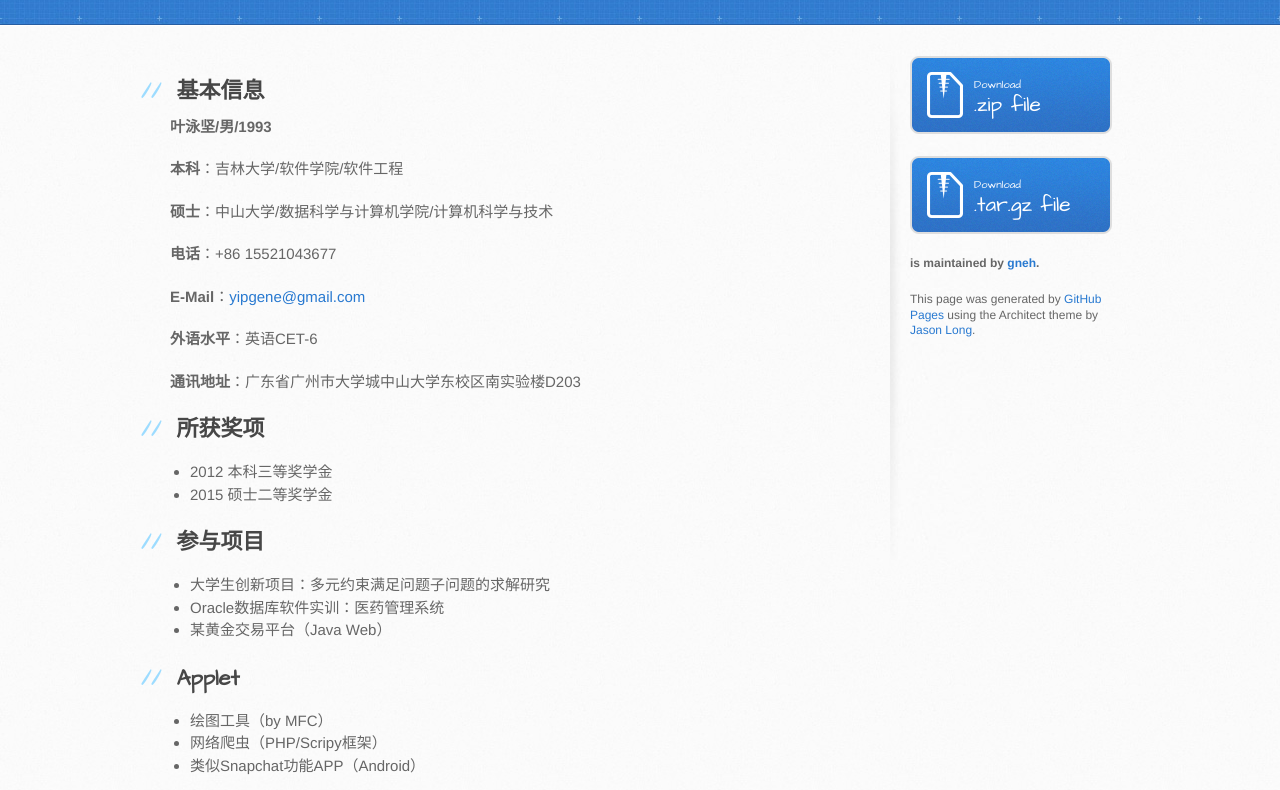
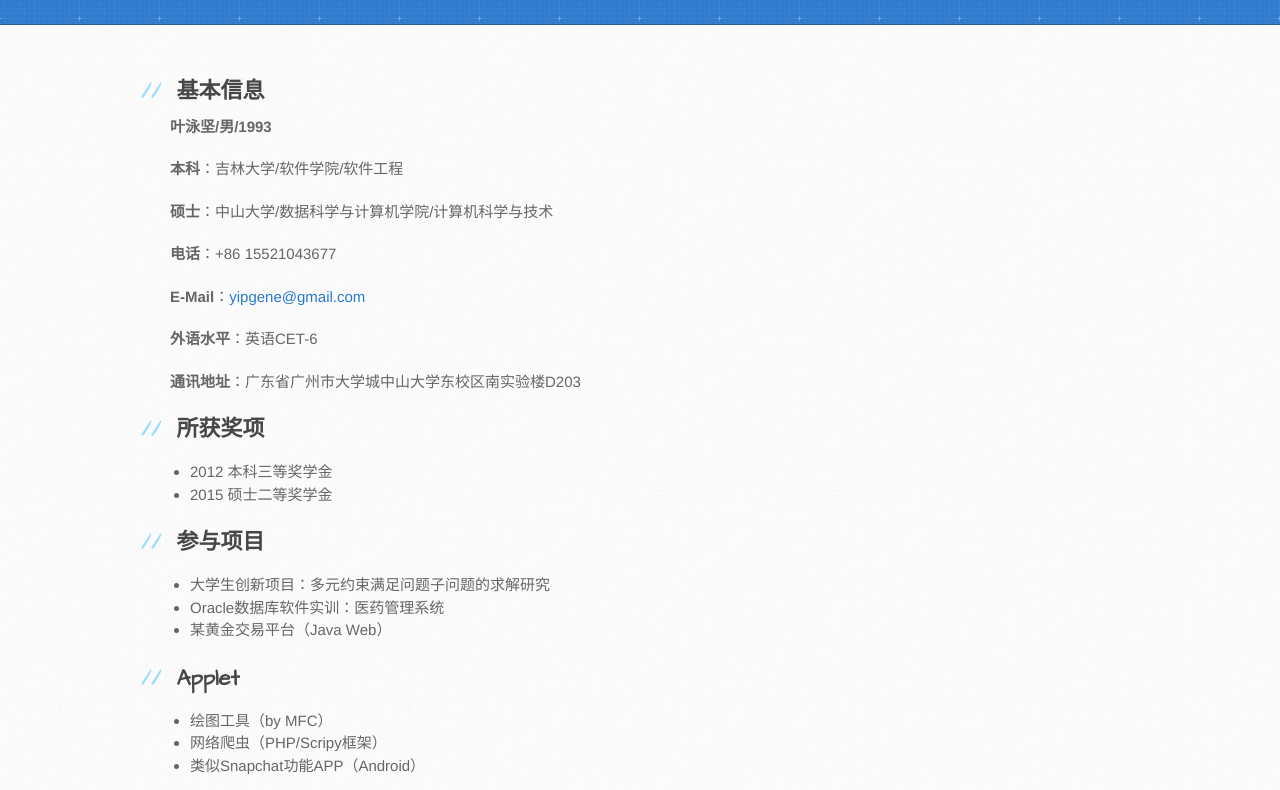
Before and after one commit to gneh/dlhtml, a plain HTML site: page index.html in a window 1280 px wide. Shown: the part 142-932 px from the top of the page. Drawn offline with Linux system fonts and the light colour scheme.

Commit message:
Update index.html

```diff
--- a/index.html
+++ b/index.html
@@ -21,7 +21,6 @@
       <div class="inner">
         <h1>个人简历</h1>
         <h2></h2>
-        <a href="https://github.com/gneh/dlhtml" class="button"><small>View project on</small> GitHub</a>
       </div>
     </header>
 
@@ -83,20 +82,7 @@
 </ul>
         </section>
 
-        <aside id="sidebar">
-          <a href="https://github.com/gneh/dlhtml/zipball/master" class="button">
-            <small>Download</small>
-            .zip file
-          </a>
-          <a href="https://github.com/gneh/dlhtml/tarball/master" class="button">
-            <small>Download</small>
-            .tar.gz file
-          </a>
 
-          <p class="repo-owner"><a href="https://github.com/gneh/dlhtml"></a> is maintained by <a href="https://github.com/gneh">gneh</a>.</p>
-
-          <p>This page was generated by <a href="https://pages.github.com">GitHub Pages</a> using the Architect theme by <a href="https://twitter.com/jasonlong">Jason Long</a>.</p>
-        </aside>
       </div>
     </div>
 
```
